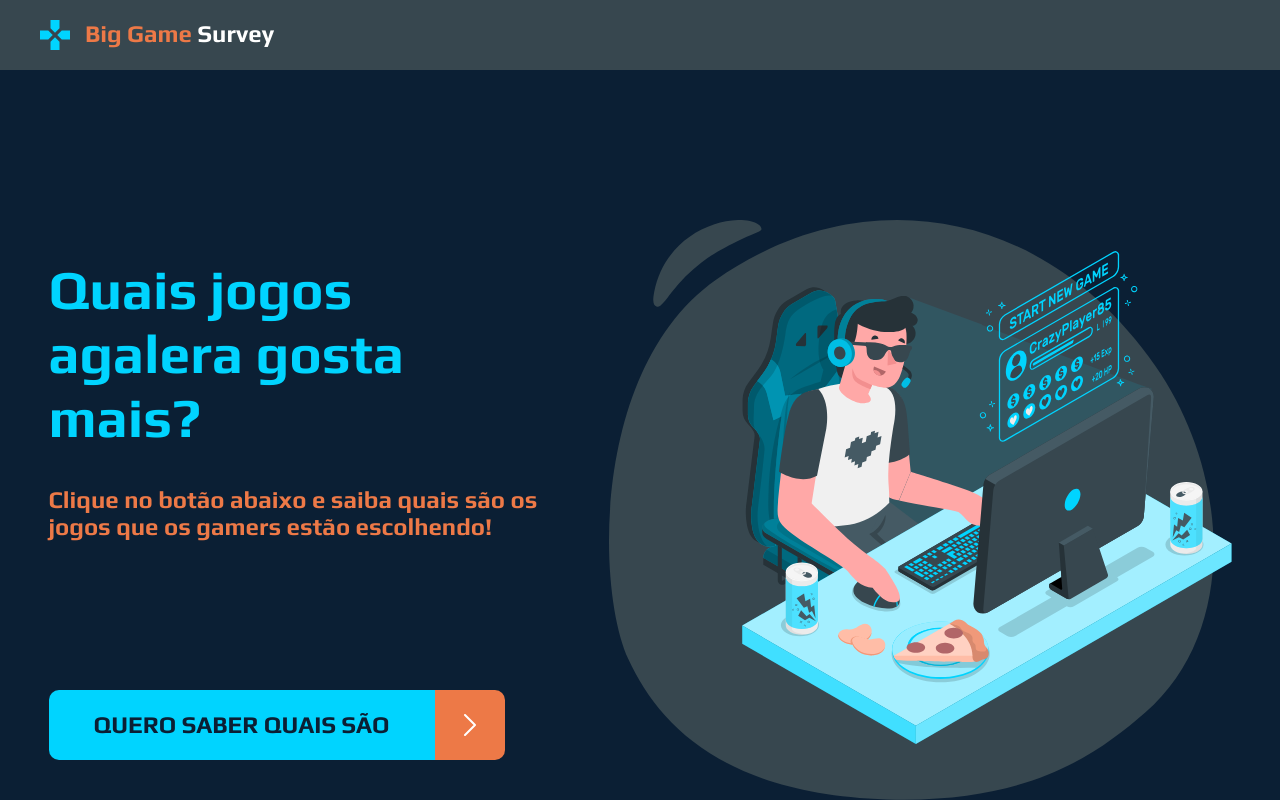
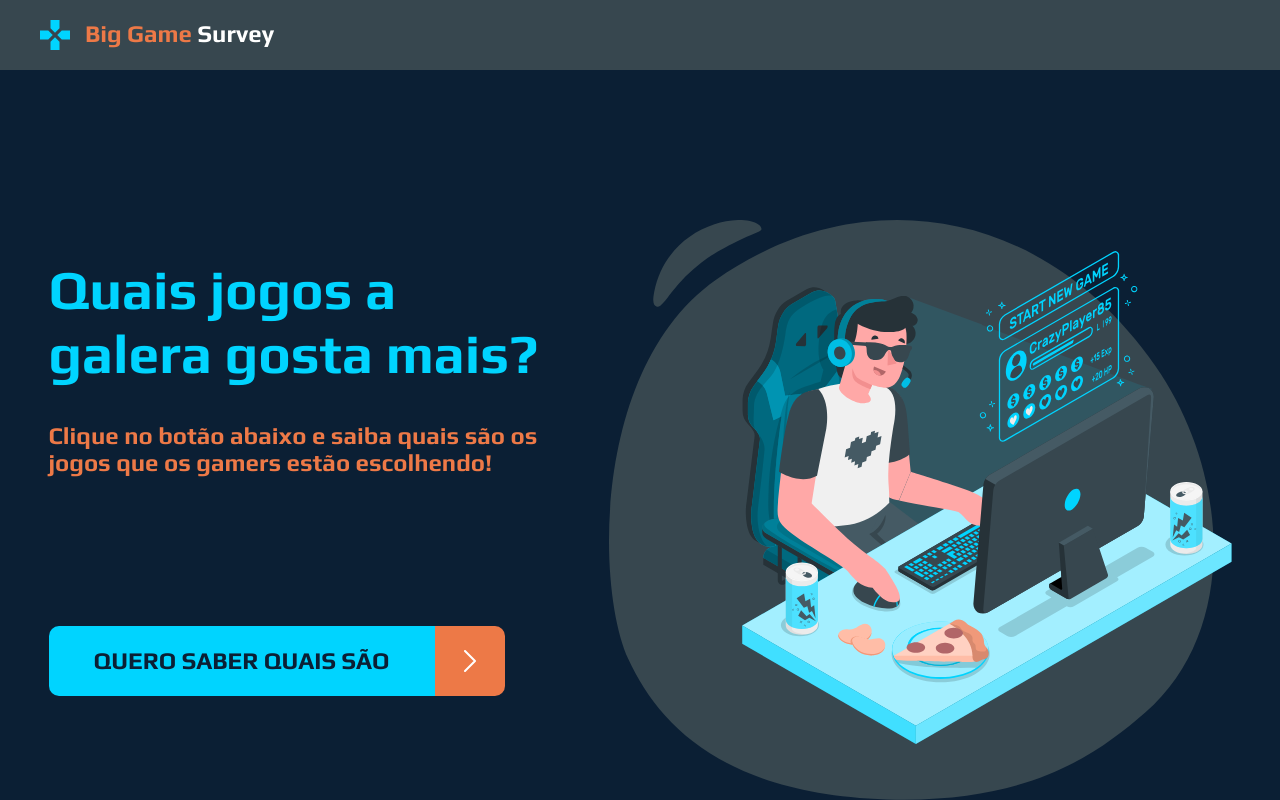
Before and after one commit to RafaDom10/dspesquisa, a React (Create React App) app in the folder front-web/: page / in a window 1280 px wide. Built offline with nearby package versions, Linux system fonts and the light colour scheme.

Commit message:
Update index.tsx

```diff
--- a/front-web/src/pages/Home/index.tsx
+++ b/front-web/src/pages/Home/index.tsx
@@ -8,7 +8,7 @@ const Home = () => (
     <div className="home-container">
         <div className="home-text">
             <h1 className="home-text-title">
-                Quais jogos agalera gosta mais?
+                Quais jogos a galera gosta mais?
             </h1>
             <h3 className="home-text-subtitle">
             Clique no botão abaixo e saiba quais são os jogos que os gamers estão escolhendo!
```
